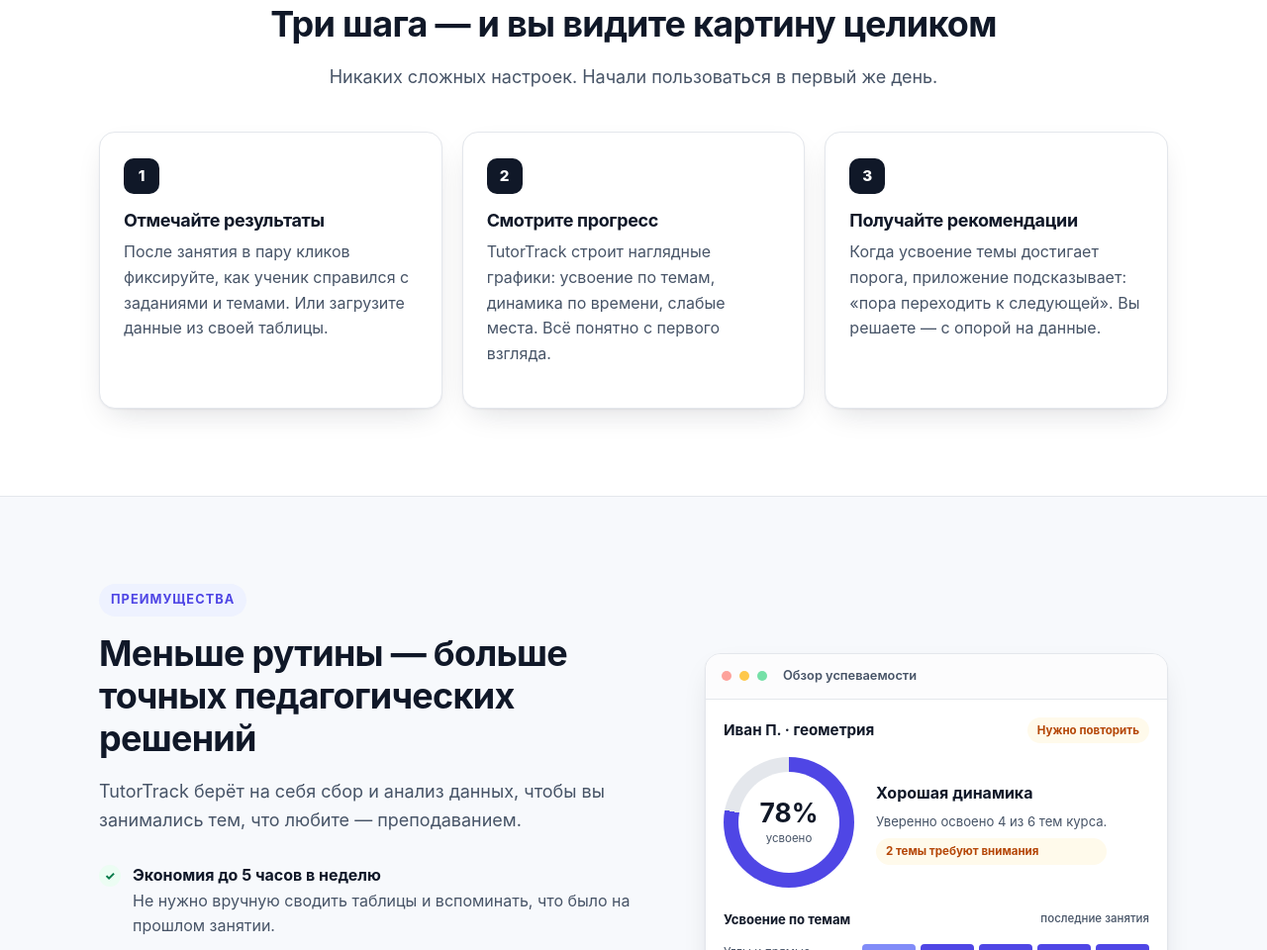
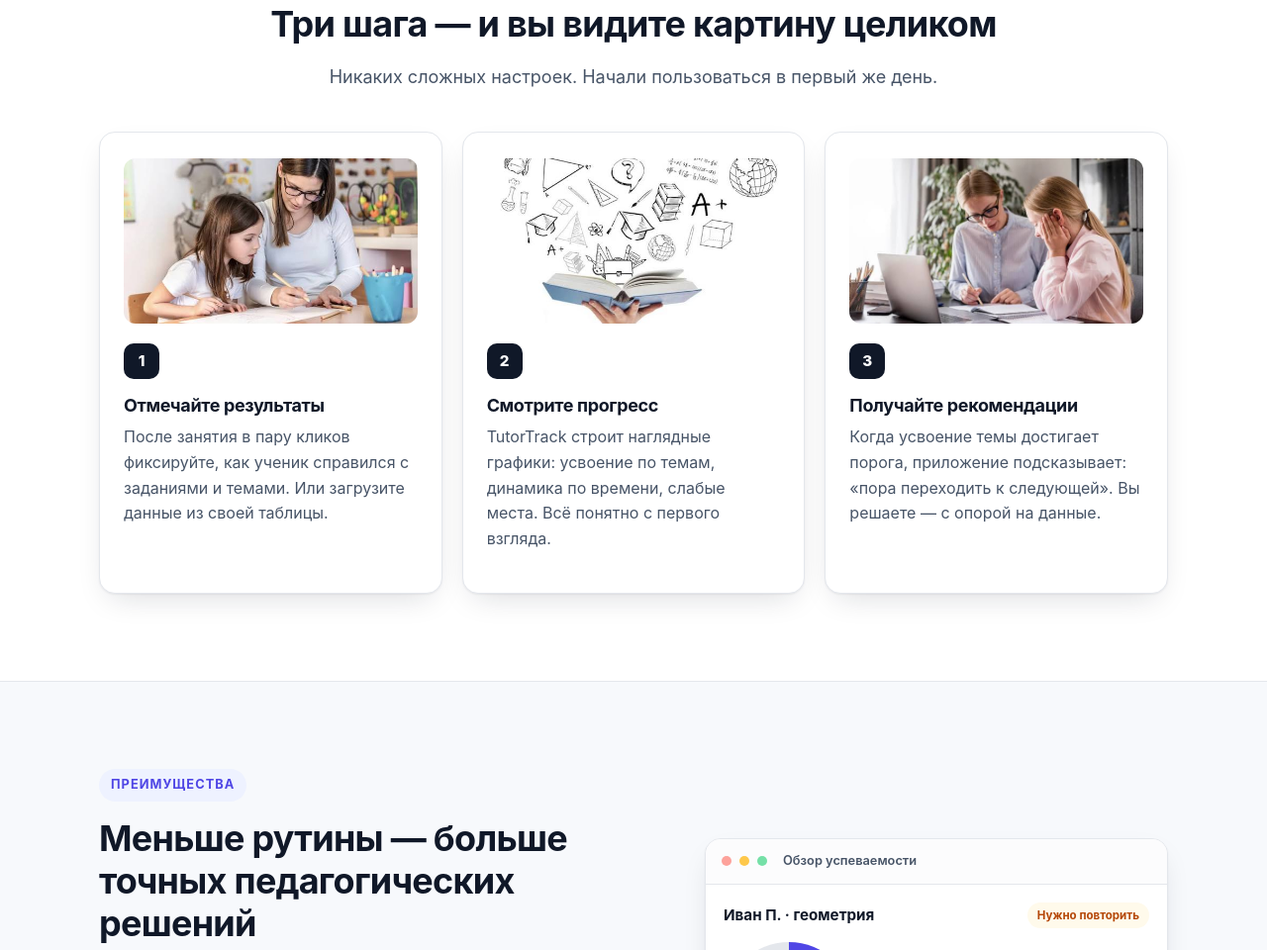
Before and after one commit to dragDan367/gg, a plain HTML site: page index.html in a window 1280 px wide. Shown: the part 1752-2712 px from the top of the page at 99% size. Drawn offline with Linux system fonts and the light colour scheme.

```diff
--- a/index.html
+++ b/index.html
@@ -126,16 +126,19 @@
 
     <div class="steps">
       <div class="step">
+        <img class="step-image" src="фото3.jpg" alt="Репетитор помогает ученице выполнить задание" />
         <div class="step-num">1</div>
         <h3>Отмечайте результаты</h3>
         <p>После занятия в пару кликов фиксируйте, как ученик справился с заданиями и темами. Или загрузите данные из своей таблицы.</p>
       </div>
       <div class="step">
+        <img class="step-image" src="фото4.jpg" alt="Иллюстрация к учебным предметам и знаниям" />
         <div class="step-num">2</div>
         <h3>Смотрите прогресс</h3>
         <p>TutorTrack строит наглядные графики: усвоение по темам, динамика по времени, слабые места. Всё понятно с первого взгляда.</p>
       </div>
       <div class="step">
+        <img class="step-image" src="фото2.jpg" alt="Учитель и ученица разбирают учебные задания" />
         <div class="step-num">3</div>
         <h3>Получайте рекомендации</h3>
         <p>Когда усвоение темы достигает порога, приложение подсказывает: «пора переходить к следующей». Вы решаете — с опорой на данные.</p>
--- a/style.css
+++ b/style.css
@@ -191,6 +191,7 @@
   .steps { display: grid; grid-template-columns: repeat(3, 1fr); gap: 20px; counter-reset: step; }
   @media (max-width: 900px) { .steps { grid-template-columns: 1fr; } }
   .step { position: relative; background: var(--surface); border: 1px solid var(--line); border-radius: var(--radius); padding: 26px 24px; box-shadow: var(--shadow); }
+  .step-image { display: block; width: 100%; aspect-ratio: 16 / 9; object-fit: cover; border-radius: 12px; margin-bottom: 20px; }
   .step-num {
     width: 36px; height: 36px; border-radius: 10px; display: grid; place-items: center;
     background: var(--ink); color: #fff; font-weight: 800; font-size: .95rem; margin-bottom: 16px;
```
Also changed, not shown: фото2.jpg (added), фото3.jpg (added), фото4.jpg (added).
